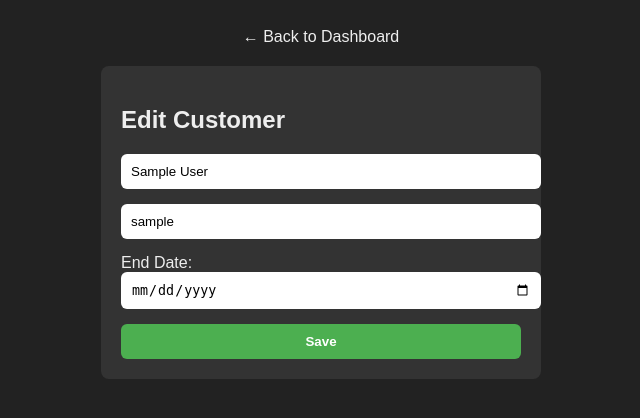
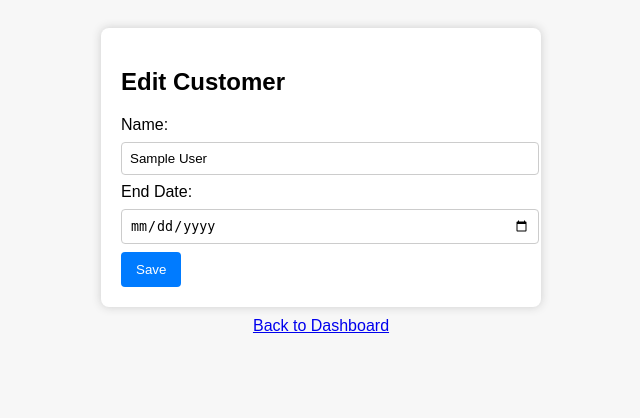
Before and after one commit to iqfadi0/IPS-DOMINO, a Flask app: page /edit/1 in a window 1280 px wide. Shown: the top 418 px of the page, without its empty margins (319-959 px from the left). Run offline with Flask 3, Linux system fonts and the light colour scheme; the visitor is signed in with stand-in values (Sample User, id 1); data comes from the database, SQL or seed files in the repository.

Commit message:
Update edit.html

```diff
--- a/templates/edit.html
+++ b/templates/edit.html
@@ -4,22 +4,25 @@
 <meta charset="UTF-8" />
 <title>Edit Customer</title>
 <style>
-  body { font-family: Arial, sans-serif; background:#222; color:#eee; padding:20px; }
-  form { max-width:400px; margin:auto; background:#333; padding:20px; border-radius:8px; }
-  input[type=text], input[type=tel], input[type=date] { width:100%; padding:10px; margin-bottom:15px; border-radius:6px; border:none; }
-  button { width:100%; padding:10px; background:#4caf50; border:none; border-radius:6px; color:#fff; font-weight:bold; cursor:pointer; }
-  a { color:#eee; display:block; margin-bottom:20px; text-align:center; text-decoration:none; }
+  body { font-family: Arial, sans-serif; background: #f7f7f7; padding: 20px; }
+  form { background: white; padding: 20px; border-radius: 8px; max-width: 400px; margin: auto; box-shadow: 0 0 10px #ccc; }
+  input[type=text], input[type=date] { width: 100%; padding: 8px; margin: 8px 0; border-radius: 4px; border: 1px solid #ccc; }
+  button { padding: 10px 15px; border:none; background: #007bff; color: white; border-radius: 4px; cursor: pointer; }
+  button:hover { background: #0056b3; }
+  a { display: inline-block; margin-top: 10px; }
 </style>
 </head>
 <body>
-  <a href="{{ url_for('dashboard') }}">&larr; Back to Dashboard</a>
-  <form method="POST">
-    <h2>Edit Customer</h2>
-    <input type="text" name="name" value="{{ customer[1] }}" required />
-    <input type="tel" name="phone" value="{{ customer[2] }}" required />
-    <label>End Date:</label>
-    <input type="date" name="end_date" value="{{ customer[4] }}" required />
-    <button type="submit">Save</button>
-  </form>
+<form method="POST">
+  <h2>Edit Customer</h2>
+  <label>Name:</label>
+  <input type="text" name="name" value="{{ customer[1] }}" required>
+  <label>End Date:</label>
+  <input type="date" name="end_date" value="{{ customer[3] }}" required>
+  <button type="submit">Save</button>
+</form>
+<div style="text-align:center;">
+  <a href="{{ url_for('dashboard') }}">Back to Dashboard</a>
+</div>
 </body>
 </html>
```
